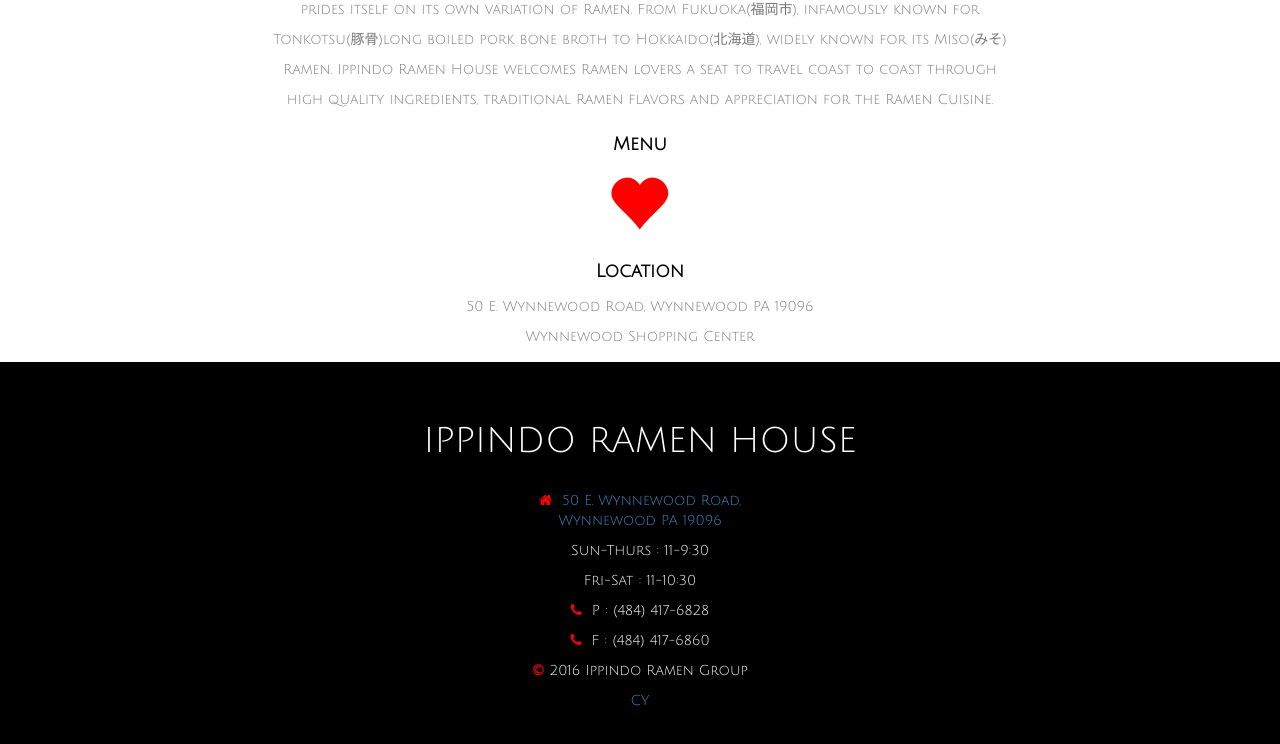
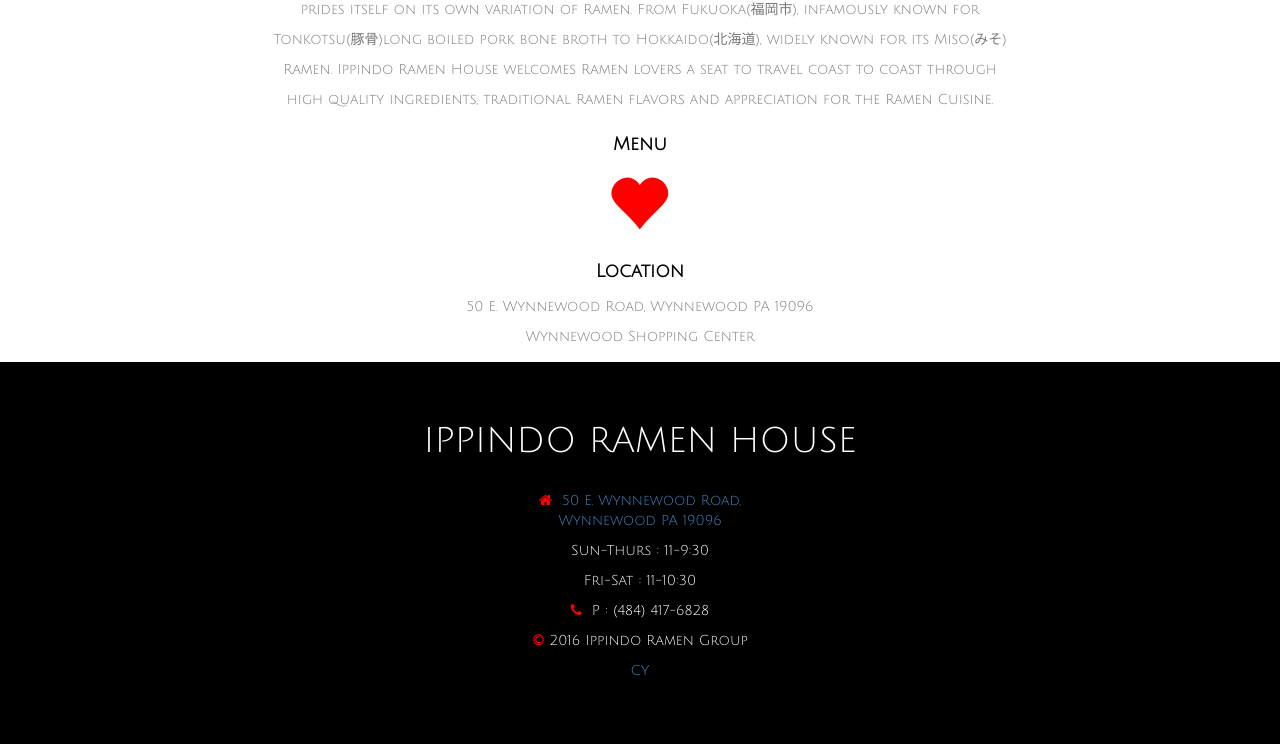
Before and after one commit to CalvinYeung/ippindoRamen, a plain HTML site: page index.html in a window 1280 px wide. Shown: the part 918-1662 px from the top of the page. Drawn offline with nearby package versions, Linux system fonts and the light colour scheme; some packages are replaced by stand-ins of ours.

Commit message:
remove fax

```diff
--- a/index.html
+++ b/index.html
@@ -147,7 +147,7 @@
               </a>
                <p><i></i>Sun-Thurs : 11-9:30 </p>
               <p><i></i>Fri-Sat   : 11-10:30 </p>
-              <p><i class="fa fa-phone pr-10"></i>P : (484) 417-6828 </p><p><i class="fa fa-phone pr-10"></i>F : (484) 417-6860 </p>
+              <p><i class="fa fa-phone pr-10"></i>P : (484) 417-6828 </p>
 
               <!-- <p><i class="fa fa-envelope pr-10"></i><a href="javascript:;">ippindo@hotmail.com</a></p> -->
                <p><strong>&copy;</strong> 2016 Ippindo Ramen Group</p>
```
